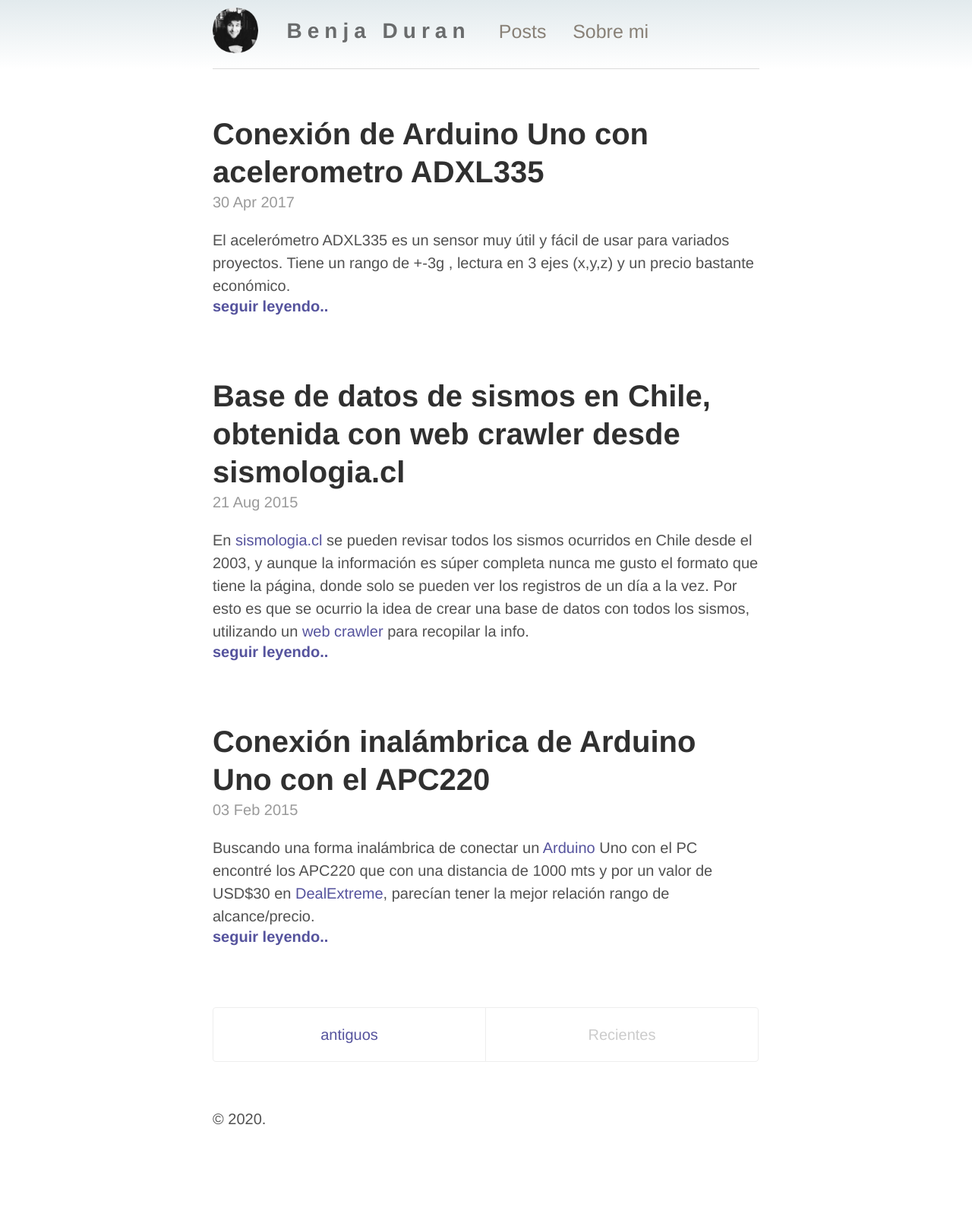
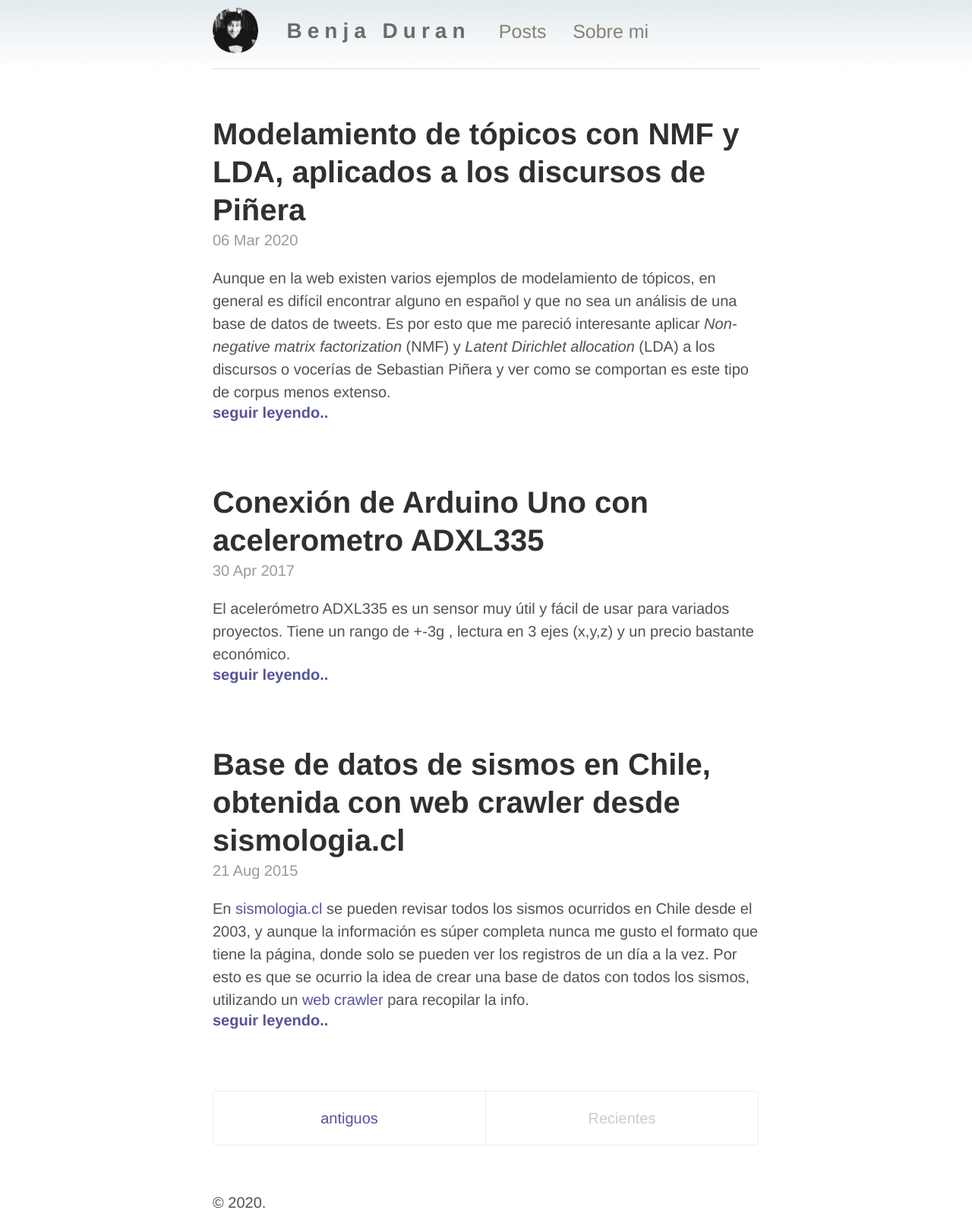
Before and after one commit to benjad/benjad.github.io, a Jekyll site: the page built from index.html, in a window 1280 px wide. Shown: the whole page at 76% size. Built offline with Jekyll 4.4.1, drawn with Linux system fonts in a browser that asks for light colours; Markdown is read by kramdown in place of the engine named in the settings; the list of posts is cut into pages by our own code; before the commit the page ends 1508 px from its top, so only the background shows below that; some of the changed lines change nothing that is shown.

Commit message:
piñera topic modeling post

```diff
--- /dev/null
+++ b/_posts/2020-03-06-modelamiento-topicos_pinera.md
@@ -0,0 +1,323 @@
+---
+layout: post
+title: Modelamiento de tópicos con NMF y LDA, aplicados a los discursos de Piñera
+comments: true
+description: modelamiento topicos discurso piñera
+---
+
+Aunque en la web existen varios ejemplos de modelamiento de tópicos, en general es difícil encontrar alguno en español y que no sea un análisis de una base de datos de tweets. Es por esto que me pareció interesante aplicar *Non-negative matrix factorization* (NMF) y *Latent Dirichlet allocation* (LDA) a los discursos o vocerías de Sebastian Piñera y ver como se comportan  es este tipo de corpus menos extenso.
+
+## Los datos
+
+La recopilación de los textos la hice  desde las transcripciones  automáticas de [Youtube](http://www.youtube.com), en los vídeos de los discursos. También elegí seleccionar solo los vídeos provenientes de los canales abiertos de televisión y con una duración mínima de 3 minutos, para así evitar  las "cuñas" y solo dejar los mas relevantes.
+
+El listado utilizado es el siguiente:
+
+
+|  Fecha        | Descripción      | Link |
+| :-------------: |:------------:| -----:|
+|18-10-19|Estado de emergencia|https://www.youtube.com/watch?v=3Arr8o-C-oM
+|20-10-19| Ampliación estado de emergencia| https://www.youtube.com/watch?v=o5yz_ag6hhI&t=16s
+|22-10-19|Anuncio medidas tras movilizaciones|https://www.youtube.com/watch?v=l5ZqWziTn2g
+|26-10-10|Solicitud cargos a disposición ministros|https://www.youtube.com/watch?v=BktDngN4-wI&t=372s
+|28-10-19|Ceremonia cambio gabinete| https://www.youtube.com/watch?v=MU1S_dTtQFQ
+|5-11-19| Anuncio plan PYMES| https://www.youtube.com/watch?v=rbyzDQyJASs
+|7-11-19|Piñera convoca COSENA|https://www.youtube.com/watch?v=Auo01qHOwOI
+|12-11-19|Querellas por Ley de Seguridad del Estado|https://www.youtube.com/watch?v=C-6XU730nHA
+|17-11-19|Anuncio sobre el acuerdo de paz social| https://www.youtube.com/watch?v=KN0MPR4Roxk
+|20-11-19|Incendios forestales| https://www.youtube.com/watch?v=rIpp9HLB3rU
+|24-11-19|Protección infraestructura crítica FFAA|https://www.youtube.com/watch?v=Db1K60vAqDc
+|27-11-19|Piñera condena violencia|https://www.youtube.com/watch?v=hTTVayRFHKM
+|28-11-19|Discurso en graduación PDI|https://www.youtube.com/watch?v=aFsh6xTHYq4
+|29-11-19|Discurso en graduación de carabineros|https://www.youtube.com/watch?v=MAyugbDyuDo
+|9-12-19| Anuncio agenda anti-abusos| https://www.youtube.com/watch?v=XSb7xS5E2yY
+|10-12-19|Conmemoración día internacional DDHH|https://www.youtube.com/watch?v=GdNt9j6qK1Q
+|16-12-19|Decreto protección policías|https://www.youtube.com/watch?v=5GYoEh3XYvg
+|18-12-19|Discurso en graduación FACh|https://www.youtube.com/watch?v=LDRryccazFo
+|23-12-19|Firma reforma habilita plebiscito |https://www.youtube.com/watch?v=LXmnId5ZNr4
+|26-12-19|Subsidio vivienda incendio Valparaiso|https://www.youtube.com/watch?v=4wi9SPJuxog
+|5-01-20|Firma reforma a Fonasa|https://www.youtube.com/watch?v=vMYWr_O6lW0
+|15-01-20|Anuncio reforma pensiones|https://www.youtube.com/watch?v=PWvioilZumk
+|01-02-20|Ruta 2020 tras consejo de gabinete|https://www.youtube.com/watch?v=JrJnLNhx44k
+|04-02-20|Propuestas para combatir sequía|https://www.youtube.com/watch?v=_fu3Gr3n2QE
+|10-02-20| Anuncios en la Araucania|https://www.youtube.com/watch?v=9zXNRo5mU0M
+|27-02-20|Conmemoración terremoto 27f| https://www.youtube.com/watch?v=8xAnUlsoJ2I
+
+
+## Limpieza de datos
+
+Para poder utilizar las transcripciones debemos limpiarlas, sacándoles los marcadores de tiempo, pasar el texto a minúscula y remover los saltos de linea, los puntos, las comas, etc.
+Esto lo realice  utilizando el siguiente código, que toma una transcripción  *texto.txt* y genera un texto limpio con el nombre de *texto_clean.txt* :
+
+
+{% highlight python  %}
+import re
+import string
+
+file = 'estado_emergencia_18_10_19.txt'
+
+#insert the time marks for the start and finish selection
+start = '06:04'
+finish = '20:21'
+
+open_folder='texts_raw/'
+clean_folder='texts_cln/'
+
+with open(open_folder+file, 'r') as f:
+    text_raw = f.read()
+
+#Cut the text between the time marks
+def cut_text(text,start_time, finish_time = ''):
+    if start_time != '00:00':
+        split = text.split(start_time)
+        part_1 = split[1]
+    else:
+        part_1 = text
+    if finish_time != '' :
+        split = part_1.split(finish_time)
+        part_1 = split[0]
+    return part_1
+
+#Make text lowercase, remove square brackets, empty lines, etc
+def clean_text(text):
+    text = text.lower()
+    text = re.sub('\[.*?\]', '', text)
+    text = re.sub('(\d{2,3}):(\d{2})', '', text)
+    text = re.sub('\s{1}\n{1}', ' ', text)
+    text = re.sub('[,\.]','', text)
+    text = re.sub('\n', ' ', text)
+    return text
+
+text_clean = cut_text(text_raw, start, finish )
+text_clean = clean_text(text_clean)
+
+#save the clean text into a new file
+new_file = file.split('.')[0]+ '_clean'
+f= open(clean_folder+new_file,"w+")
+f.write(text_clean)
+f.close
+
+print (text_clean)
+{% endhighlight %}
+
+## Lematización y remoción de stop-words
+En terminos simples la  [lematización](https://es.wikipedia.org/wiki/Lematizaci%C3%B3n) consiste el proceso de transformar una palabra al término por el que la encontaríamos en un diccionario. Elegí utilizarla porque me parece que es mas legible que el [stemming](https://es.wikipedia.org/wiki/Stemming), a la hora de revisar la coherencia de un tópico.
+
+Esto lo realice con el siguiente código, que también remove las [stop-words](https://es.wikipedia.org/wiki/Palabra_vac%C3%ADa) o palabras vacías del corpus:
+
+
+{% highlight python  %}
+import os
+import nltk
+from nltk.corpus import stopwords
+import spacy
+spanish_stopwords = stopwords.words('spanish')
+
+#empty list to load the texts
+corpus = []
+path = os.getcwd()
+print(path)
+#search in the /texts_cln folder
+files = os.listdir(path+'/texts_cln')
+list_files = [f for f in files if f[-5:] == 'clean']
+
+for file in list_files:
+    with open('texts_cln/'+file, 'r') as f:
+        data = f.read()
+        corpus.append(data)
+
+#lemmatize the texts and save them in a list
+corpus_lemma = []
+nlp = spacy.load("es_core_news_md")
+allowed_postags=['NOUN', 'ADJ', 'ADV','VERB']
+for doc in corpus:
+     text = nlp(doc)
+     document = []
+     document.append([token.lemma_ for token in text
+                      if token.pos_ in allowed_postags])
+     corpus_lemma.append(" ".join(document[0]))
+
+{% endhighlight %}
+
+
+##  N-grams y vectorización del corpus
+En el procesaminto de lenguage natural (NLP) los [n-grams](https://www.ecured.cu/N-grama) son secuencias de n-palabras dentro de un texto. Utilizarlos dentro de los modelos nos puede ayudar a  capturar mas significado dentro de un tópico, donde podrían existir palabras que siempre aparecen seguidas. Para este análisis decidí utilizar palabras individuales y bigrams (n=2).
+
+Para que los textos puedan ser utilizados por los modelos, estos se deben transformar a una matriz de frecuencias de palabras. En esta cada fila representa un texto y cada columna una palabra. El valor de la celda es el numero de veces que aparece el *token* o palabra en el texto. Este es un ejemplo:
+
+
+|| no    | si     | quiero|
+|:------:| :------:|:------:|:------:|
+|texto n°1:    "no quiero"|1|0|1
+|texto n°2:    "si quiero"|0|1|1
+
+El código para la vectorización y generación de bi-grams es el siguiente:
+{% highlight python  %}
+
+from sklearn.feature_extraction.text import CountVectorizer
+vect = CountVectorizer(max_df=0.9,
+            stop_words = spanish_stopwords, ngram_range=(1,2))
+corpus_vect = vect.fit_transform(corpus_lemma)
+
+{% endhighlight %}
+
+## Latent Dirichlet allocation (LDA)
+Latent Dirichlet Allocation es un modelo generativo que supone que cada documento es una mezcla de un  número de tópicos y que  asume que estos a priori tienen una distribución de Dirichlet. Este modelo tiene varios parámetros que se pueden ajustar pero el mas importante  es el numero de tópicos que uno cree que existen en el corpus. Este parametro uno lo debe ingresar y para este análisis realizaremos un barrido por los siguientes valores = [5,6,7] . Luego observaremos si alguno de estos modelos entrega un grupo de tópicos mas coherente.
+
+Este es el código y  entrega un archivo *.csv* con las  6 palabras mas relevantes por tópico, para cada numero de tópicos(*n_topics*):
+{% highlight python  %}
+import pandas as pd
+import numpy as  np
+from sklearn.decomposition import LatentDirichletAllocation
+
+#latent dirichlet allocation model
+def LDA_model(texts,topics):
+    lda_model = LatentDirichletAllocation(
+              n_components=topics, learning_method='batch',
+              random_state=0, max_iter=50, learning_decay=0.9,
+                                                 n_jobs = -1)
+    #fit the model
+    lda_model.fit_transform(texts)
+    return lda_model
+
+#function that return the top words per topic
+def show_topics(vect, lda_model, n_words):
+    keywords = np.array(vect.get_feature_names())
+    topic_keywords = []
+    for topic_weights in lda_model.components_:
+        top_keyword_locs = (-topic_weights).argsort()[:n_words]
+        topic_keywords.append(keywords.take(top_keyword_locs))
+    return topic_keywords
+
+
+n_topics = [5,6,7]
+
+#generate a .csv file with the top words per topic
+for n in n_topics :
+     model = LDA_model(corpus_vect,topics=n)
+    topic_keywords = show_topics(vect=vect, lda_model=model, n_words=6)
+    df_topic_keywords = pd.DataFrame(topic_keywords)
+    name_file = 'topics_lda_'+str(n)+'_.csv'
+    df_topic_keywords.to_csv(name_file)
+
+{% endhighlight %}
+
+
+Los resultados son los siguientes:
+
+#### modelo con 5 tópicos
+|tópico |||||||
+|:------:| :------:|:------:|:------:|:------:|:------:|:------:|
+|n° 1|aguar|mayor|seguridad|querer|orden|ciudadano|
+|n° 2|derecho|humano|derecho humano|querer|año|día|
+|n° 3|querer|acordar|violencia|día|derecho|social|
+|n° 4|mayor|salud|pensionar|familia|querer|nuevo|
+|n° 5|querer|mayor|día|ley|saber|esforzar|
+
+
+#### modelo con 6 tópicos
+|tópico |||||||
+|:------:| :------:|:------:|:------:|:------:|:------:|:------:|
+|n° 1|aguar|querer|orden|seguridad|mayor|policía|
+|n° 2|derecho|humano|derecho humano|año|querer|respetar|
+|n° 3|querer|día|escuela|aviación|forzar|sentir|
+|n° 4|pensionar|mayor|querer|vida|familia|mejorar|
+|n° 5|querer|ley|día|mayor|carabinero|saber|
+|n° 6|derecho|querer|día|nuevo|salud|mejor|
+
+
+#### modelo con 7 tópicos
+|tópico ||||||||
+|:------:| :------:|:------:|:------:|:------:|:------:|:------:|:------:|
+|n° 1|mayor|querer|orden|social|seguridad|derecho|
+|n° 2|derecho|humano|querer|derecho humano|aguar|día|
+|n° 3|significar|acordar|temor|justicia|chile|violencia|
+|n° 4|vivienda|familia|riesgo|querer|agradecer|lugar|
+|n° 5|carabinero|día|empresa|ley|pyme|saber|
+|n° 6|querer|día|derecho|nuevo|cumplir|policía|
+|n° 7|mayor|pensionar|mejorar|agenda|social|adulto|
+
+Si revisamos las 3 tablas (si se, son hartas palabras) no parece haber un modelo claramente mejor y aunque algunos tópicos parecen ser mas coherentes, la mayoría no cumple muy bien el objetivo.
+
+
+## Non-negative matrix factorization (NMF)
+EL NMF consiste en la descomposición de la matriz de frecuencia de palabras (V), en 2 matrices mas pequeñas que representan los tópicos (H) y los relevancia de cada tópico en cada texto (W).
+
+![NMF](/assets/NMF.png)
+
+Al igual que en el modelo LDA, se deben seleccionar el numero de tópicos que uno cree existen en el grupo de textos (corpus). Para poder hacer la comparación realizaremos el mismo proceso anterior, y buscaremos el mejor modelo para un numero de tópicos igual a = [5,6,7] .
+
+
+{% highlight python  %}
+
+import pandas as pd
+import numpy as  np
+from sklearn.decomposition import NMF
+
+# Non-negative matrix factorization model
+def NMF_model(texts,topics):
+    NMF_model = NMF(n_components=topics, init='nndsvd');
+    #fit the model
+    NMF_model.fit(texts)
+    return NMF_model
+
+
+#function that return the top words per topic
+def show_topics(vect, lda_model, n_words):
+    keywords = np.array(vect.get_feature_names())
+    topic_keywords = []
+    for topic_weights in lda_model.components_:
+        top_keyword_locs = (-topic_weights).argsort()[:n_words]
+        topic_keywords.append(keywords.take(top_keyword_locs))
+    return topic_keywords
+
+
+n_topics = [5,6,7]
+
+#generate a .csv file with the top words per topic
+for n in n_topics :
+    model = LDA_model(corpus_vect,topics=n)
+    topic_keywords = show_topics(vect=vect, lda_model=model, n_words=6)
+    df_topic_keywords = pd.DataFrame(topic_keywords)
+    name_file = 'topics_nmf_'+str(n)+'_.csv'
+    df_topic_keywords.to_csv(name_file)
+
+
+{% endhighlight %}
+
+Los resultados son los siguientes:
+
+#### modelo con 5 tópicos
+|tópico ||||||
+|:------:| :------:|:------:|:------:|:------:|:------:|
+|n°1|derecho|agenda|año|social|acordar|constitución|
+|n°2|humano|derecho|derecho humano|respetar|querer|personar|
+|n°3|salud|problema|esperar|medicamento|mejor|enfermedad|
+|n°4|mayor|pensionar|adulto|adulto mayor|mejorar|reformar|
+|n°5|querer|día|vida|carabinero|ley|aguar|
+
+#### modelo con 6 tópicos
+|tópico |||||||
+|:------:| :------:|:------:|:------:|:------:|:------:|:------:|
+|n°1|agenda|derecho|social|año|violencia|acordar|
+|n°2|humano|derecho|derecho humano|respetar|querer|siempre|
+|n°3|salud|problema|esperar|medicamento|mejor|enfermedad|
+|n°4|mayor|pensionar|adulto|adulto mayor|mejorar|reformar|
+|n°5|querer|día|vida|aguar|carabinero|ley|
+|n°6|derecho|constitución|principiar|acordar|oportunidad|político|
+
+#### modelo con 7 tópicos
+|tópico |||||||
+|:------:| :------:|:------:|:------:|:------:|:------:|:------:|:------:|
+|n°1|agenda|derecho|social|año|acordar|violencia|
+|n°2|humano|derecho|derecho humano|respetar|querer|personar|
+|n°3|salud|problema|esperar|medicamento|mejor|enfermedad|
+|n°4|mayor|pensionar|adulto|adulto mayor|mejorar|reformar|
+|n°5|querer|día|vida|carabinero|policía|cumplir|
+|n°6|derecho|constitución|principiar|acordar|oportunidad|político|
+|n°7|aguar|querer|utilizar|mejor|enfrentar|gran|
+
+Ahora si vemos mucha mas coherencia en todos los casos, en comparación con lo entregado por los modelos con LDA. En particular el que tiene  7 tópicos parece ser es mas preciso en separar los distintos temas que existen en los discursos analizados.
+
+## Conclusión
+Los modelos con *Non-negative matrix factorization* (NMF) entregan en general mejores resultados que los que utilizan *Latent Dirichlet allocation* (LDA), considerando un corpus con un numero bajo de textos. Es probable que este ultimo necesite un mayor numero de textos para poder mejorar su convergencia.
--- a/public/css/poole.css
+++ b/public/css/poole.css
@@ -484,3 +484,8 @@ a.pagination-item:hover {
 .navbar-ele a {
   color: #888076;
     }
+
+
+tr{
+  font-size: 0.9em
+}
```
Also changed, not shown: assets/NMF.png (added).
